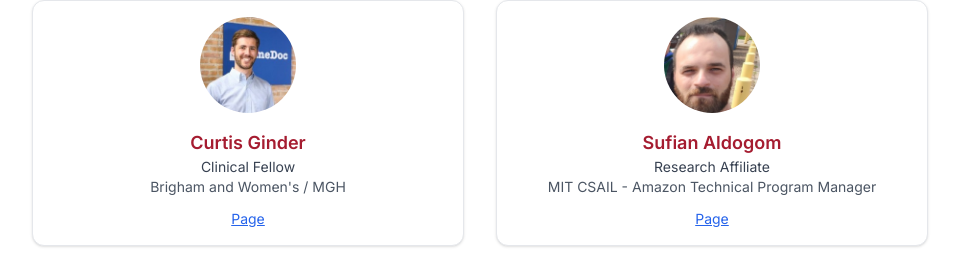
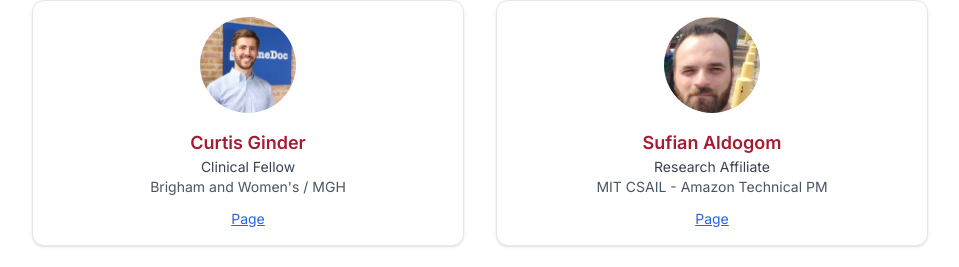
Before and after one commit to mims-harvard/CUREBench, a React (Vite) app: page /organizers in a window 1280 px wide. Shown: the part 809-1076 px from the top of the page, without its empty margins (160-1119 px from the left). Built offline with nearby package versions, Linux system fonts and the light colour scheme.

Commit message:
Update Organizers.jsx

```diff
--- a/src/pages/Organizers.jsx
+++ b/src/pages/Organizers.jsx
@@ -57,7 +57,7 @@ const technicalOrganizers = [
 	{
 		name: "Sufian Aldogom",
 		title: "Research Affiliate",
-		affiliation: "MIT CSAIL - Amazon Technical Program Manager",
+		affiliation: "MIT CSAIL - Amazon Technical PM",
 		img: "people/sufian.jpg",
 		links: {
 			page: "https://www.csail.mit.edu/person/sufian-aldogom",
```
